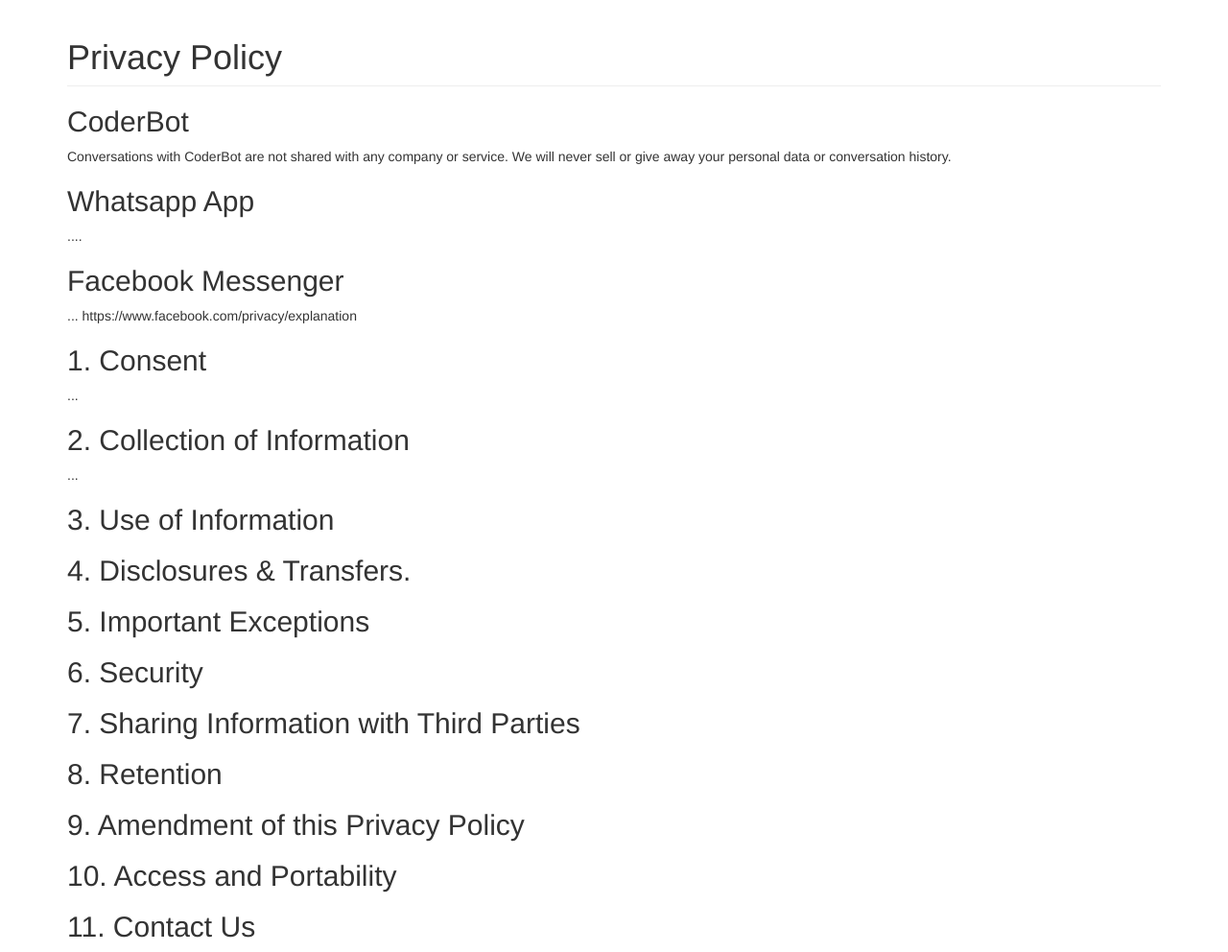
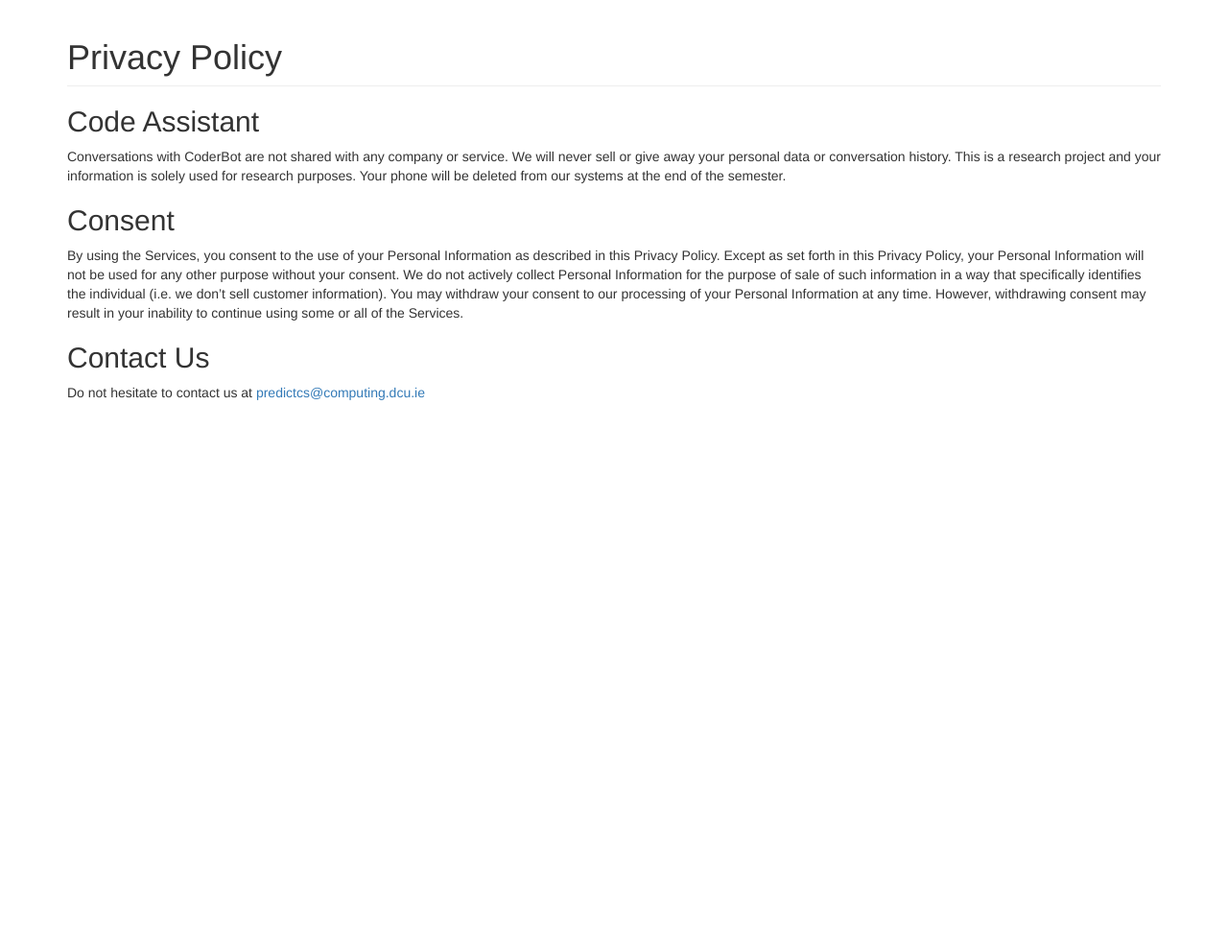
Before and after one commit to dazcona/code-assistant, a Flask app: page /privacy in a window 1280 px wide. Shown: the whole page at 96% size. After the commit the page ends 417 px from the top, so only its background shows below. Run offline with Flask 2, Linux system fonts and the light colour scheme; parts of the project's set-up code (start-up, migrations or seed data) failed here and were passed over; some libraries are stand-ins or nearby versions.

Commit message:
update privacy policy

```diff
--- a/src/templates/privacy.html
+++ b/src/templates/privacy.html
@@ -5,45 +5,23 @@
 
     <h1 class="page-header">Privacy Policy</h1>
 
-    <h2>CoderBot</h2>
+    <h2>Code Assistant</h2>
 
     <p>
         Conversations with CoderBot are not shared with any company or service. We will never sell or give away your personal data or conversation history.
+        This is a research project and your information is solely used for research purposes. Your phone will be deleted from our systems at the end of the semester.
     </p>
 
-    <h2>Whatsapp App</h2>
+    <h2>Consent</h2>
 
-    ....
+    By using the Services, you consent to the use of your Personal Information as described in this Privacy Policy.
+    Except as set forth in this Privacy Policy, your Personal Information will not be used for any other purpose without your consent.
+    We do not actively collect Personal Information for the purpose of sale of such information in a way that specifically identifies the individual
+    (i.e. we don’t sell customer information). You may withdraw your consent to our processing of your Personal Information at any time.
+    However, withdrawing consent may result in your inability to continue using some or all of the Services.
 
+    <h2>Contact Us</h2>
 
-    <h2>Facebook Messenger</h2>
-
-    ... https://www.facebook.com/privacy/explanation
-
-    <h2>1. Consent</h2>
-
-    ...
-
-    <h2>2. Collection of Information</h2>
-
-    ...
-
-    <h2>3. Use of Information</h2>
-
-    <h2>4. Disclosures & Transfers.</h2>
-
-    <h2>5. Important Exceptions</h2>
-
-    <h2>6. Security</h2>
-
-    <h2>7. Sharing Information with Third Parties</h2>
-
-    <h2>8. Retention</h2>
-
-    <h2>9. Amendment of this Privacy Policy</h2>
-
-    <h2>10. Access and Portability</h2>
-
-    <h2>11. Contact Us</h2>
+    Do not hesitate to contact us at <a href="mailto:predictcs@computing.dcu.ie" target="_top">predictcs@computing.dcu.ie</a>
 
 {% endblock %}
```
